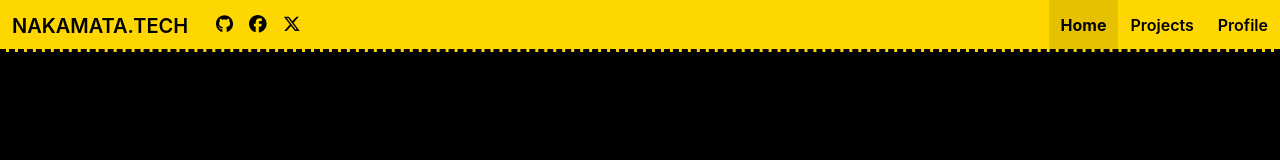
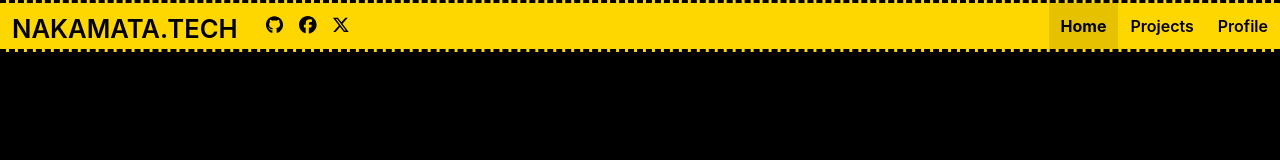
Before and after one commit to nator333/portfolio-front, an Angular app in the folder modern-portfolio/: page /home in a window 1280 px wide. Shown: the top 160 px of the page. Built offline with nearby package versions, Linux system fonts and the light colour scheme.

Commit message:
auto-commit for 901721e5-b694-4bf3-86df-4a248706b921

```diff
--- a/modern-portfolio/src/app/components/navigation/navigation.component.scss
+++ b/modern-portfolio/src/app/components/navigation/navigation.component.scss
@@ -2,6 +2,7 @@
 
 .navbar {
   background-color: #FFD700 !important;
+  border-top: 3px dashed #000000;
   border-bottom: 3px dashed #000000;
   box-shadow: none;
   height: 3.25rem;
@@ -9,7 +10,7 @@
   .navbar-brand {
     .brand-text {
       color: #000000 !important;
-      font-size: 1.25rem;
+      font-size: 1.6rem; /* Increased by 5pt (approximately 0.35rem) */
       font-weight: 700;
       text-decoration: none;
 
```
